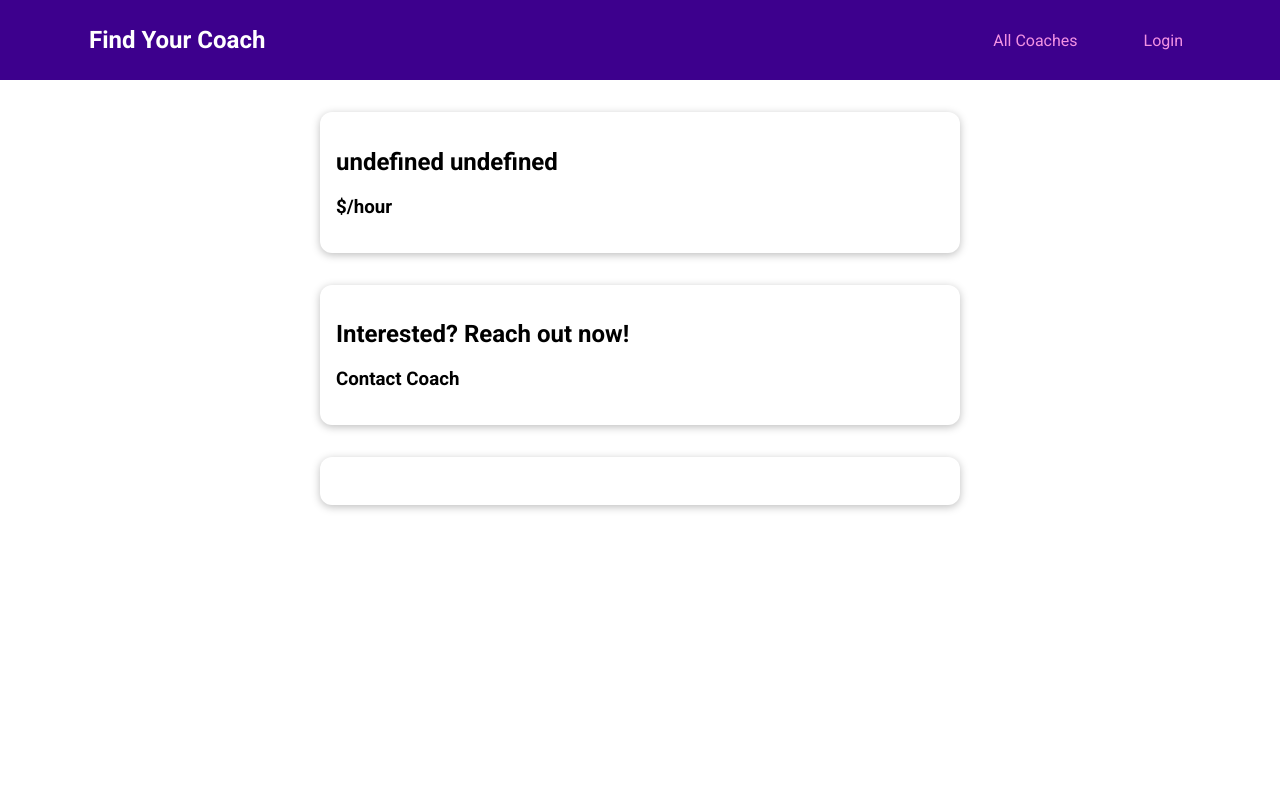
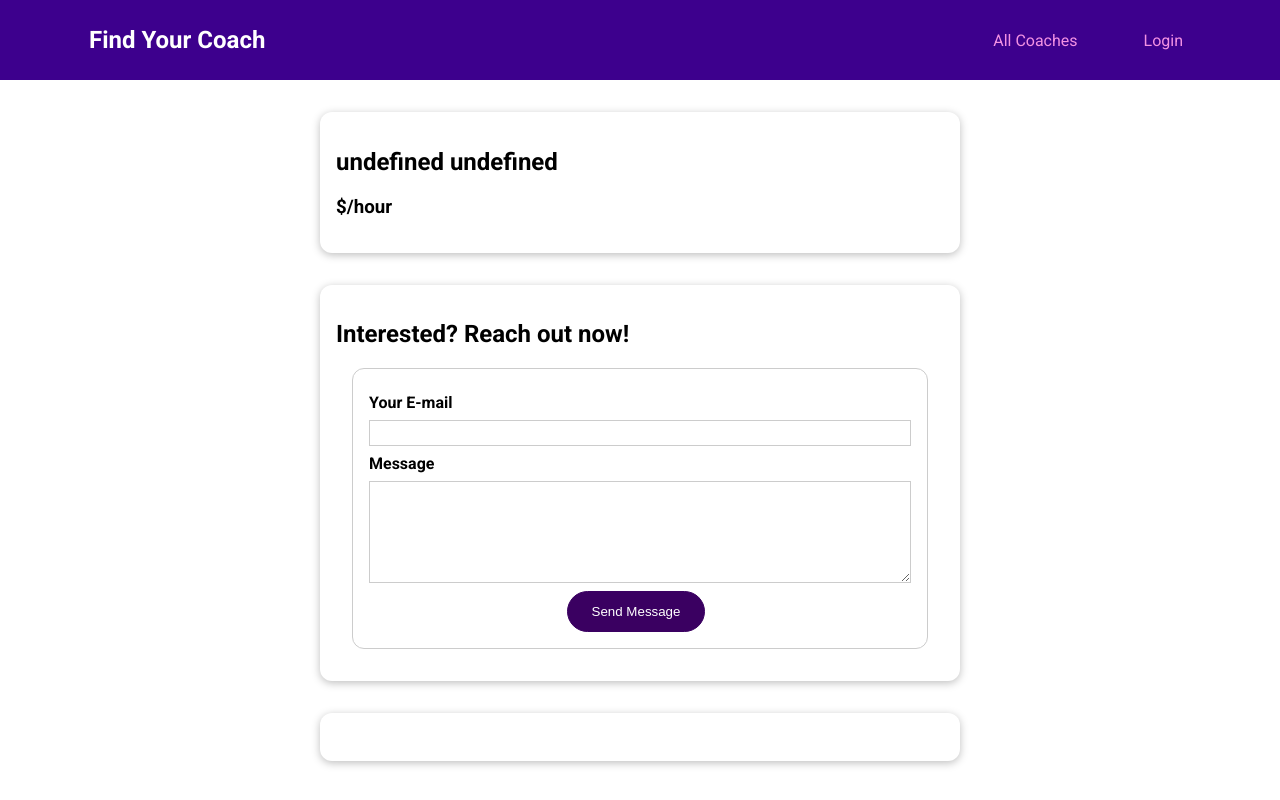
Before and after one commit to AndyLab9596/vue-ts-find-ur-coach, a Vue app: page /coaches/1/contact in a window 1280 px wide. Built offline with nearby package versions, Linux system fonts and the light colour scheme.

Commit message:
create contact-coach sub page

```diff
--- a/src/pages/requests/ContactCoach.vue
+++ b/src/pages/requests/ContactCoach.vue
@@ -1,3 +1,91 @@
 <template>
-    <h3>Contact Coach</h3>
+  <form @submit.prevent="submitForm">
+    <div class="form-control">
+      <label for="email">Your E-mail</label>
+      <input type="email" id="email" v-model.trim="email" />
+    </div>
+    <div class="form-control">
+      <label for="message">Message</label>
+      <textarea id="message" rows="5" v-model.trim="message"></textarea>
+    </div>
+    <p class="errors" v-if="!formIsValid">
+      Please enter a valid email and non-empty message.
+    </p>
+    <div class="actions">
+      <base-button>Send Message</base-button>
+    </div>
+  </form>
 </template>
+
+<script lang='ts'>
+import { defineComponent } from "vue";
+
+export default defineComponent({
+  data() {
+    return {
+      email: "" as string,
+      message: "" as string,
+      formIsValid: true as boolean,
+    };
+  },
+  methods: {
+    submitForm() {
+      this.formIsValid = true;
+      if (
+        this.email === "" ||
+        !this.email.includes("@") ||
+        this.message === ""
+      ) {
+        this.formIsValid = false;
+        return;
+      }
+      this.$store.dispatch("requests/contactCoach", {
+        email: this.email,
+        message: this.message,
+        coachId: this.$route.params.id,
+      });
+      this.$router.replace("/coaches");
+    },
+  },
+});
+</script>
+
+<style lang="scss" scoped>
+form {
+  margin: 1rem;
+  border: 1px solid #ccc;
+  border-radius: 12px;
+  padding: 1rem;
+  .form-control {
+    margin: 0.5rem 0;
+    label {
+      font-weight: bold;
+      margin-bottom: 0.5rem;
+      display: block;
+    }
+    input,
+    textarea {
+      display: block;
+      width: 100%;
+      font: inherit;
+      border: 1px solid #ccc;
+      padding: 0.15rem;
+
+      &:focus {
+        border-color: #3d008d;
+        background-color: #faf6ff;
+        outline: none;
+      }
+    }
+  }
+
+  .errors {
+    font-weight: bold;
+    color: red;
+  }
+
+  .actions {
+    text-align: center;
+  }
+}
+</style>
```
